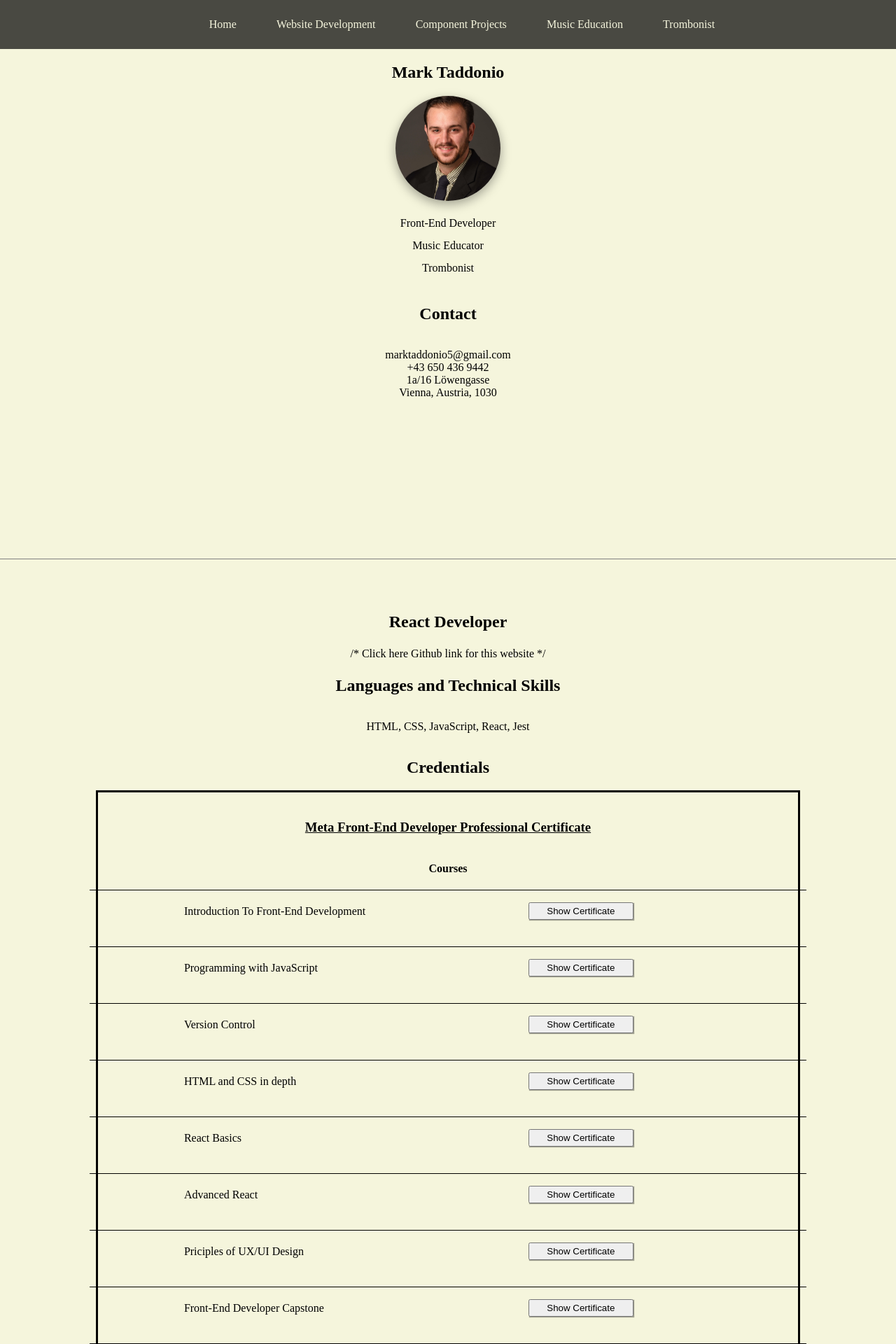
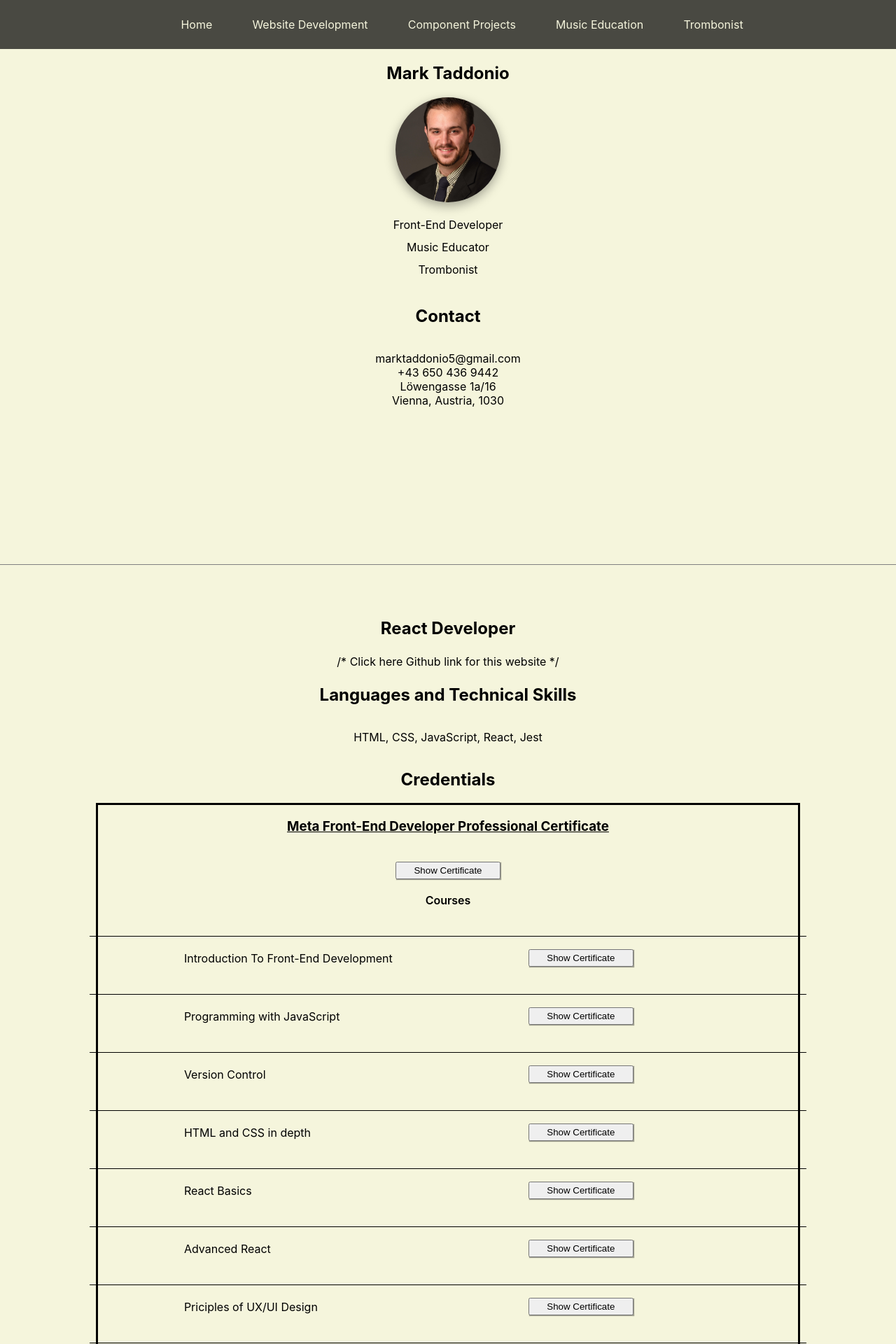
Before and after one commit to marktaddonio5/Personal-Website, a React (Create React App) app: page / in a window 1280 px wide. Shown: the top 1920 px of the page at 70% size. Built offline with nearby package versions, Linux system fonts and the light colour scheme.

Commit message:
added some front styling, css, cert

```diff
--- a/src/App.css
+++ b/src/App.css
@@ -1,7 +1,8 @@
 
 body {
   background-color: beige;
-  font-family: 'Times New Roman', Times, serif;
+  font-family: 'Fira Sans' Black  'PT Serif';
+
 }
 
 /* Containers */
@@ -58,6 +59,7 @@ body {
 nav > ul {
   display: flex;
   flex-wrap: wrap;
+  place-items: center;
 }
 
 ul > li {
@@ -93,7 +95,7 @@ nav > ul > li > a {
 
 
 .landingSection {
-  min-height: 91vh;
+  min-height: 92vh;
   max-height: fit-content;
   max-width: 96vw;
   margin-top: 70px;
@@ -252,7 +254,6 @@ a:hover {
 
 .credential {
   display: flex;
-
   flex-direction: column;
   place-items: center;
   border-style: solid;
@@ -261,6 +262,7 @@ a:hover {
   margin-bottom:2vw;
   max-width: 1000px;
   width: 96vw;
+  row-gap: 20px;
 }
 
 .ulGrid{
@@ -268,7 +270,7 @@ a:hover {
   grid-template-columns: 1fr 4fr 4fr 1fr;
   row-gap: 20px;
   column-gap: 20px;
-  grid-template-rows: repeat(18, fit-content);
+  grid-template-rows: repeat(9, fit-content);
   padding: 5px;
   align-items: center;
   width:80vw;
--- a/src/components/CertsArticle.js
+++ b/src/components/CertsArticle.js
@@ -75,7 +75,8 @@ const CertsArticle = () => {
 
     return (
         <div className="credential">
-            <h3 style={{textDecoration: "underline", justifySelf: "center", padding: "20px"}}>Meta Front-End Developer Professional Certificate</h3>
+            <h3 style={{textDecoration: "underline", justifySelf: "center", paddingLeft: "20px", paddingRight: "20px"}}>Meta Front-End Developer Professional Certificate</h3>
+            <ImageShow src={require('../assets/CourseraFront-EndCertificatecopy.jpg')} />
             <label for="courses">Courses</label>
             <ul className="ulGrid">
                 {certs}
--- a/src/section-components/LandingPage.js
+++ b/src/section-components/LandingPage.js
@@ -12,15 +12,13 @@ const LandingPage = () => {
                 <span>Music Educator</span>
                 <span>Trombonist</span>
             </p>
-
             <h1>Contact</h1>
             <p className="flex">
                 <span>marktaddonio5@gmail.com</span>
                 <span>+43 650 436 9442</span>
-                <span>1a/16 Löwengasse</span>
+                <span>Löwengasse 1a/16</span>
                 <span>Vienna, Austria, 1030</span>
             </p>
-
         </section>
     )
 }
```
